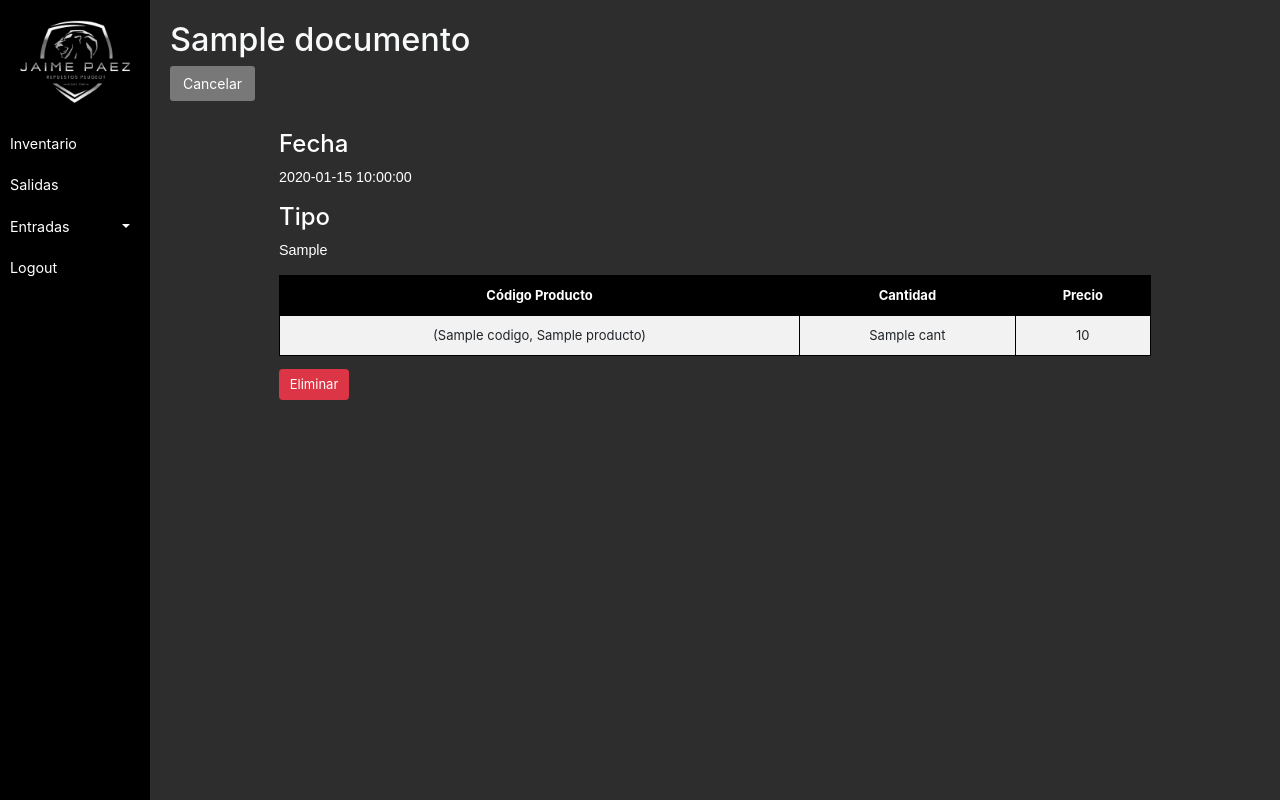
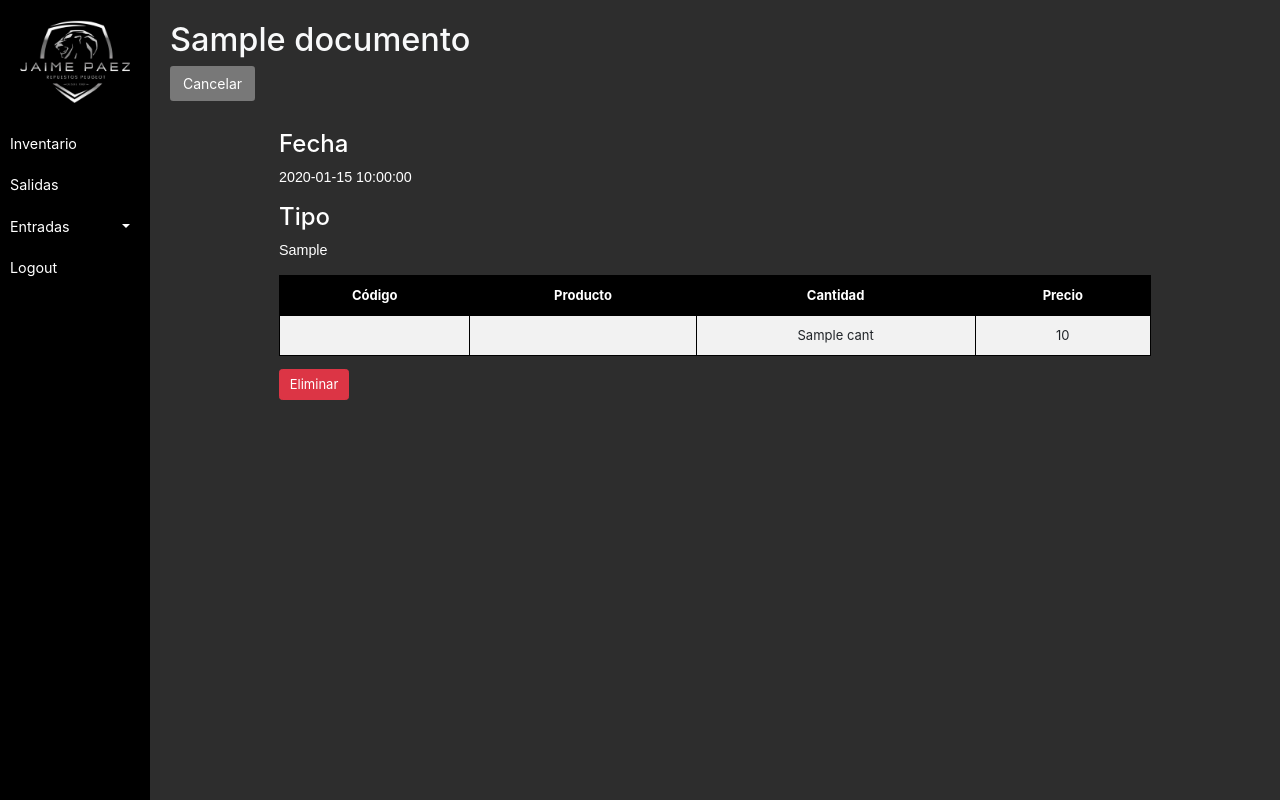
Before and after one commit to frob2001/keycloack_JPaez, a Flask app: template templates/detalles_entradas_compras.html in a window 1280 px wide. Run offline with Flask 2, Linux system fonts and the light colour scheme; the template is opened without the code that fills it: most values are stand-ins (such as "Sample title", 1, 10 or a date in 2020); some libraries are stand-ins or nearby versions.

Commit message:
ready tablas

```diff
--- a/templates/detalles_devolucion.html
+++ b/templates/detalles_devolucion.html
@@ -149,14 +149,16 @@
     <table class="table table-striped table-bordered" id="example">
         <thead>
           <tr>
-            <th>Código Producto</th>
+            <th>Código</th>
+            <th>Producto</th>
             <th>Cantidad</th>
             <th>Precio</th>
           </tr>
         </thead>
         <tbody>
           <tr>
-            <td>{{ devolucion['producto'] }}</td>
+            <td>{{ devolucion['producto'].split(':')[0] }}</td>
+            <td>{{ devolucion['producto'].split(':')[1] }}</td>
             <td>{{ devolucion['cantidad'] }}</td>
             <td>{{ devolucion['precio'] }}</td>
           </tr>
--- a/templates/detalles_entradas_compras.html
+++ b/templates/detalles_entradas_compras.html
@@ -144,7 +144,8 @@
     <table class="table table-striped table-bordered" id="example">
         <thead>
           <tr>
-            <th>Código Producto</th>
+            <th>Código</th>
+            <th>Producto</th>
             <th>Cantidad</th>
             <th>Precio</th>
           </tr>
@@ -152,7 +153,8 @@
         <tbody>
             {% for index in range(entrada['productos']|length) %}
             <tr>
-              <td>{{ entrada['productos'][index] }}</td>
+              <td>{{ entrada['productos'][index].split(':')[0] }}</td>
+              <td>{{ entrada['productos'][index].split(':')[1] }}</td>
               <td>{{ entrada['cantidades'][index] }}</td>
               <td>{{ entrada['precio'][index] }}</td>
             </tr>
```
